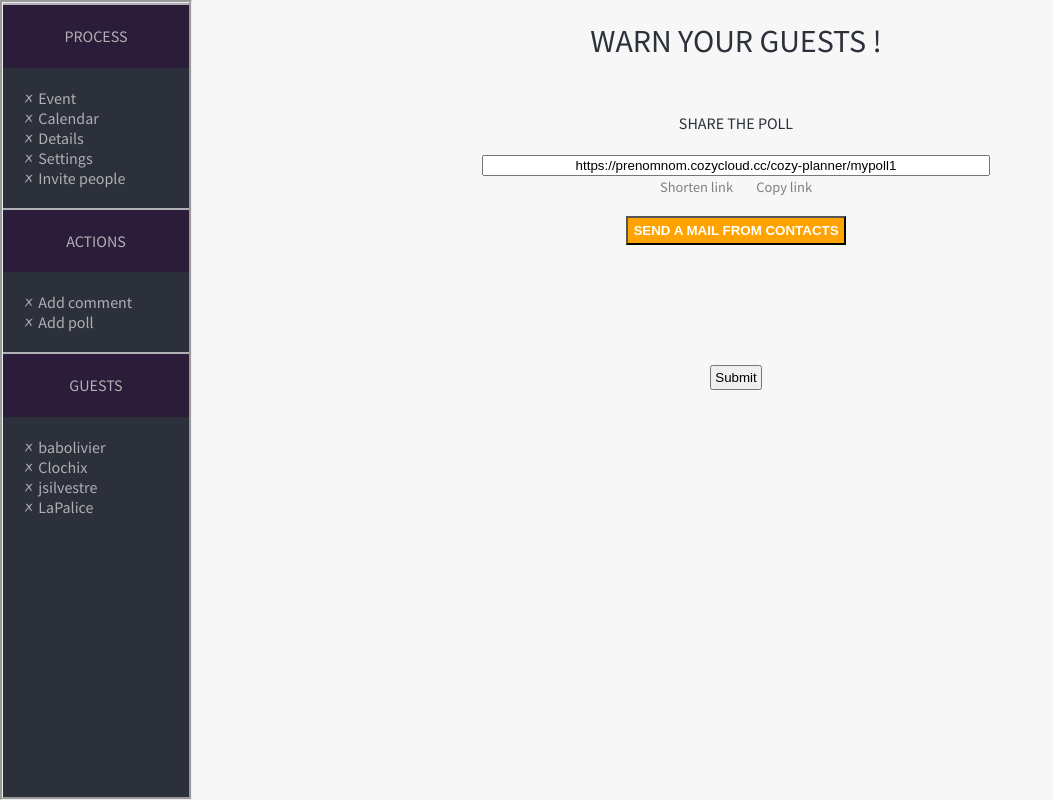
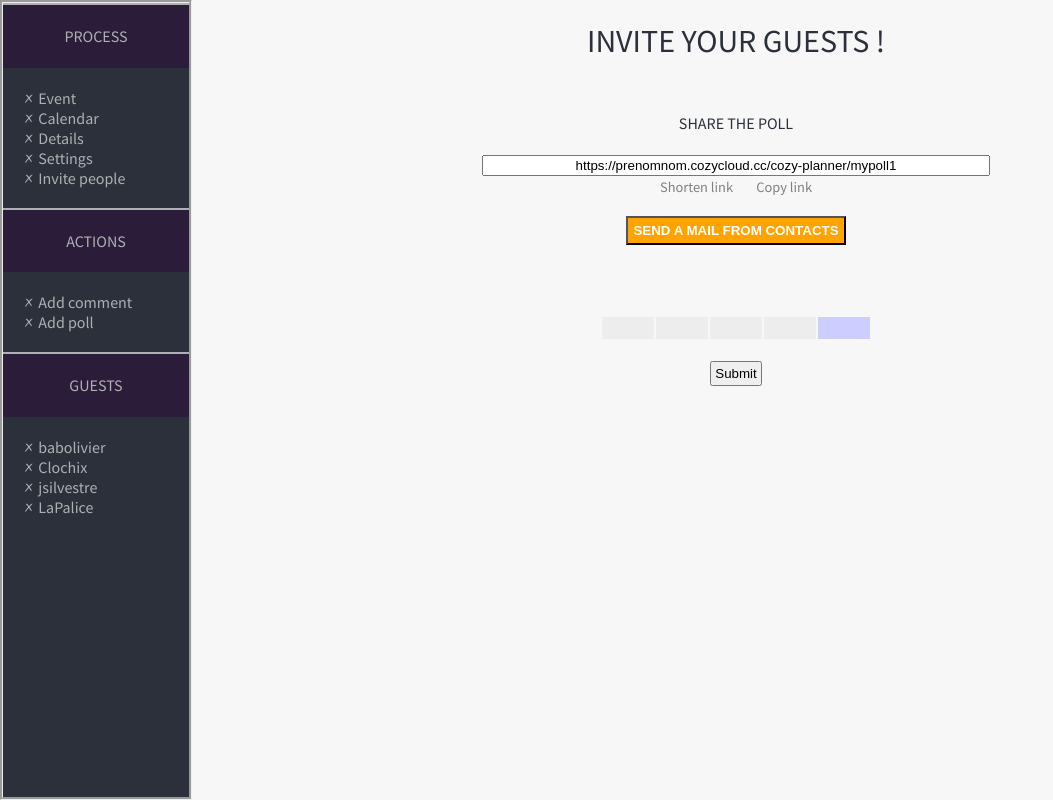
Before and after one commit to LaPalice/Cozy-planner, a website: page Cozy-planner InvitePeople.html in a window 1280 px wide. Shown: the whole page, without its empty margins (0-1053 px from the left). Drawn offline with Linux system fonts and the light colour scheme.

Commit message:
Added progress bar

```diff
--- a/Cozy-planner InvitePeople.html
+++ b/Cozy-planner InvitePeople.html
@@ -42,7 +42,7 @@
 
 
 <div class="body">
-	<h1>Warn your guests !</h1>
+	<h1>Invite your guests !</h1>
 
 	<h4>Share the poll</h4>
 
@@ -57,6 +57,16 @@
 		<input class="addfile" id="mailcontact" type="button" value="Send a mail from Contacts">
 	</div>
 
+		<table class="step">
+			<tr>
+				<td class="stepprogress"></td>
+				<td class="stepprogress"></td>
+				<td class="stepprogress"></td>
+				<td class="stepprogress" ></td>
+				<td class="stepprogress" id="currentstep"></td>
+			</tr>
+		</table>
+
 	<input class="nextpage" type="submit" value"Submit your poll">
 
 </div>
--- a/style.css
+++ b/style.css
@@ -106,7 +106,7 @@ h4
 
 .nextpage
 {
-	margin-top: 100px;
+	margin-top: 20px;
 	padding: 3px;
 
 }
@@ -358,7 +358,7 @@ table
 	border: none;
 }
 
-td
+.settings
 {
 	border: none;
 	min-width: 300px;
@@ -411,3 +411,22 @@ i
   }
 
   /*/checkbox */
+
+
+.step
+{
+	margin-top: 70px;
+}
+
+td.stepprogress
+{
+	width: 50px;
+	border: none;
+	height: 20px;
+	background-color: #EDEDED;
+}
+
+#currentstep
+{
+	background-color: #cdcdff;
+}
```
Also changed, not shown: Cozy-planner DateChoice.html (+10 -0 lines), Cozy-planner MyEvent.html (+16 -0 lines), Cozy-planner Settings.html (+18 -6 lines), Cozy-planner TellUsMore.html (+11 -0 lines).
